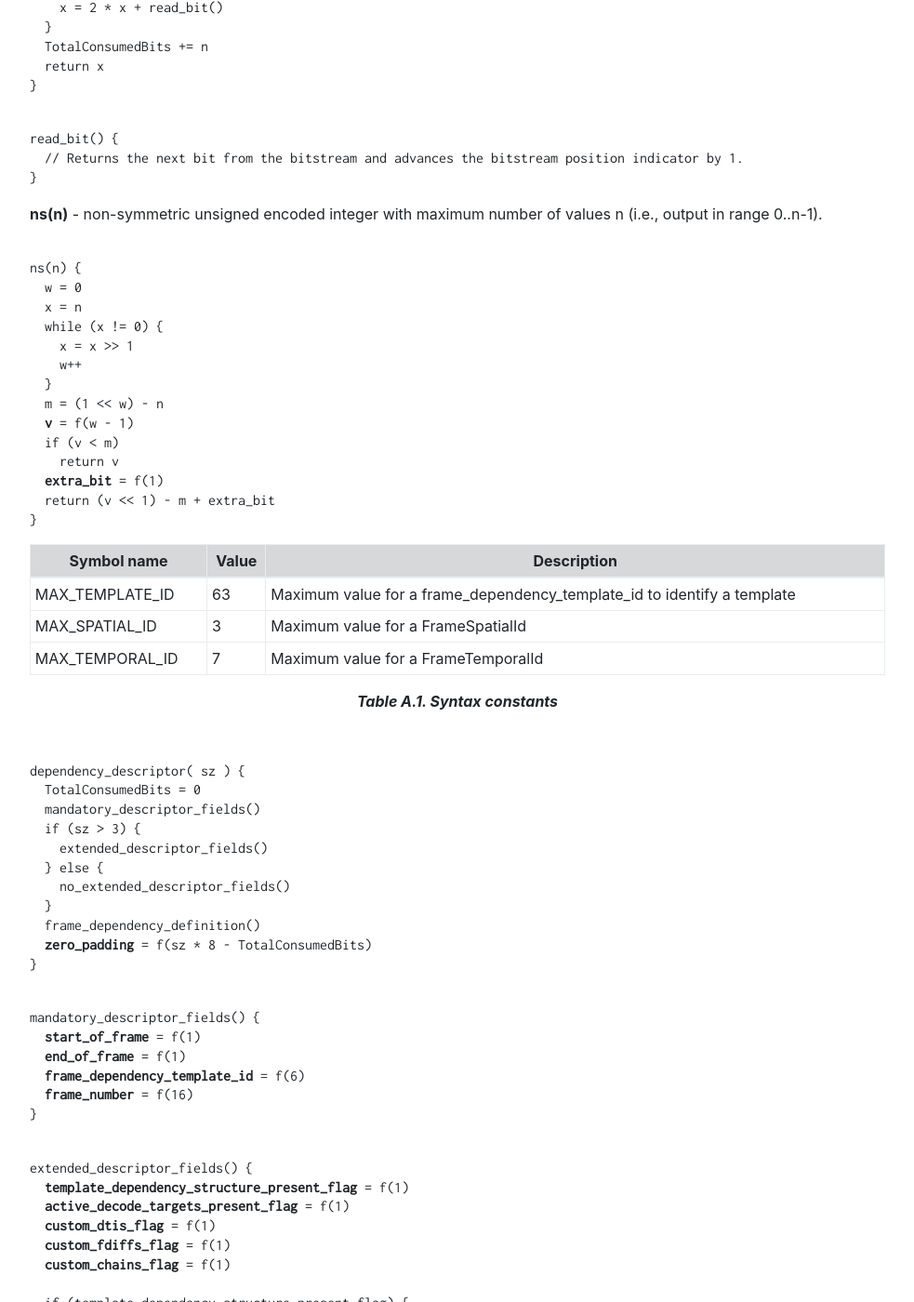
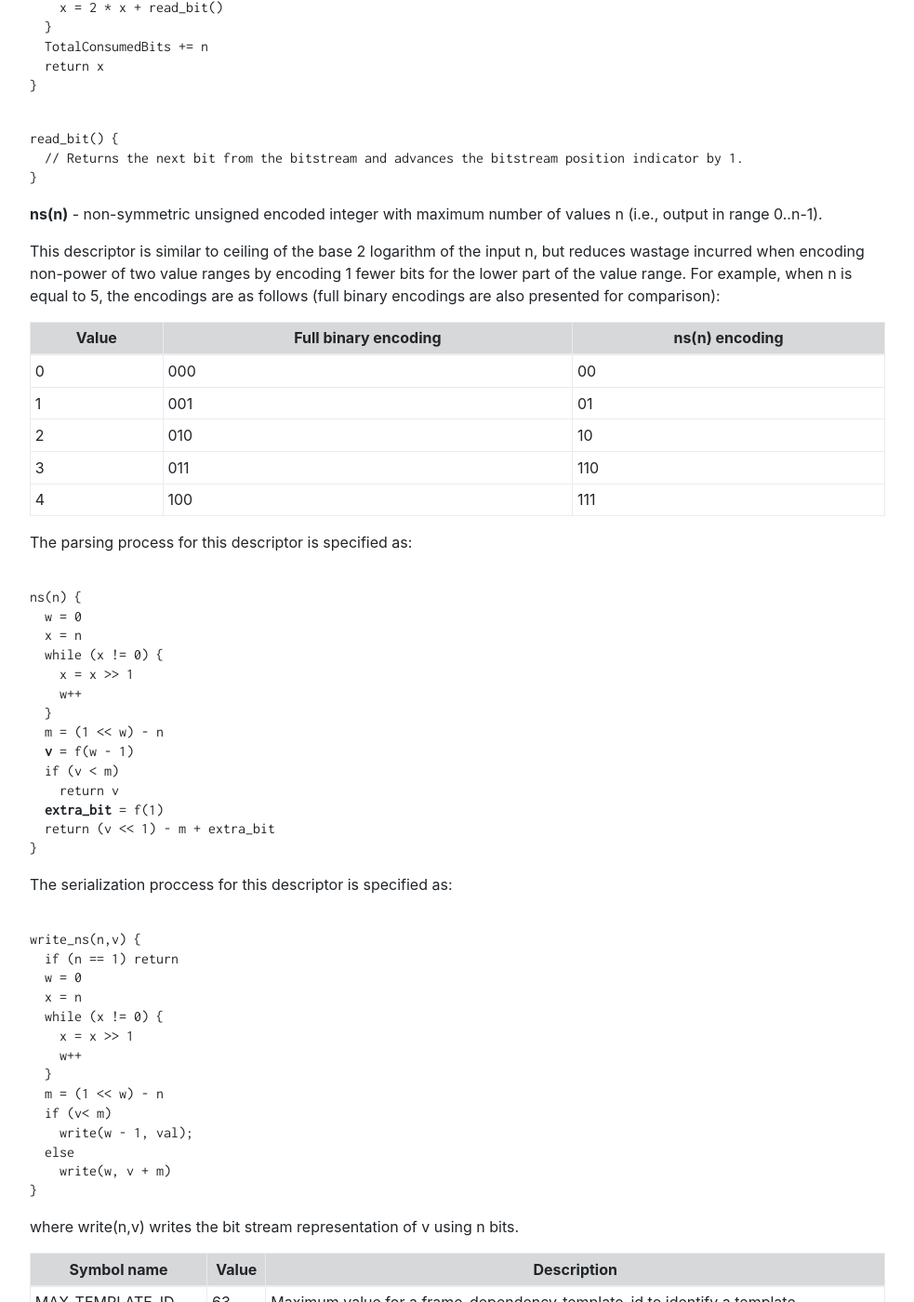
Before and after one commit to AOMediaCodec/av1-rtp-spec, a Jekyll site: the page built from index.md, in a window 1280 px wide and 1400 px high, scrolled down 21969 px. Shown: the whole window at 93% size, without its empty margins (53-1036 px from the left). Built offline with Jekyll 4.4.1, drawn with Linux system fonts in a browser that asks for light colours; nearby versions of some CDN libraries.

Commit message:
Copy ns() definition from av1 spec and add serialization algorithm
as per #157

```diff
--- a/av1-rtp-spec.md
+++ b/av1-rtp-spec.md
@@ -768,6 +768,20 @@ read_bit() {
 </code></pre>
 
 **ns(n)** - non-symmetric unsigned encoded integer with maximum number of values n (i.e., output in range 0..n-1).
+
+This descriptor is similar to ceiling of the base 2 logarithm of the input n, but reduces wastage incurred when encoding non-power of two value ranges by encoding 1 fewer bits for the lower part of the value range. For example, when n is equal to 5, the encodings are as follows (full binary encodings are also presented for comparison):
+
+| Value | Full binary encoding | ns(n) encoding |
+| ----- | -------------------- | -------------- |
+| 0     | 000                  | 00             |
+| 1     | 001                  | 01             |
+| 2     | 010                  | 10             |
+| 3     | 011                  | 110            |
+| 4     | 100                  | 111            |
+{:.table .table-sm .table-bordered }
+
+The parsing process for this descriptor is specified as:
+
 <pre><code>
 ns(n) {
   w = 0
@@ -784,6 +798,28 @@ ns(n) {
   return (v << 1) - m + extra_bit
 }
 </code></pre>
+
+The serialization proccess for this descriptor is specified as:
+
+<pre><code>
+write_ns(n,v) {
+  if (n == 1) return
+  w = 0
+  x = n
+  while (x != 0) {
+    x = x >> 1
+    w++
+  }
+  m = (1 << w) - n
+  if (v< m)
+    write(w - 1, val);
+  else
+    write(w, v + m)
+}
+</code></pre>
+
+where write(n,v) writes the bit stream representation of v using n bits.
+
 
 | Symbol name               | Value | Description                                         |
 | ------------------------- | ----- | --------------------------------------------------- |
```
